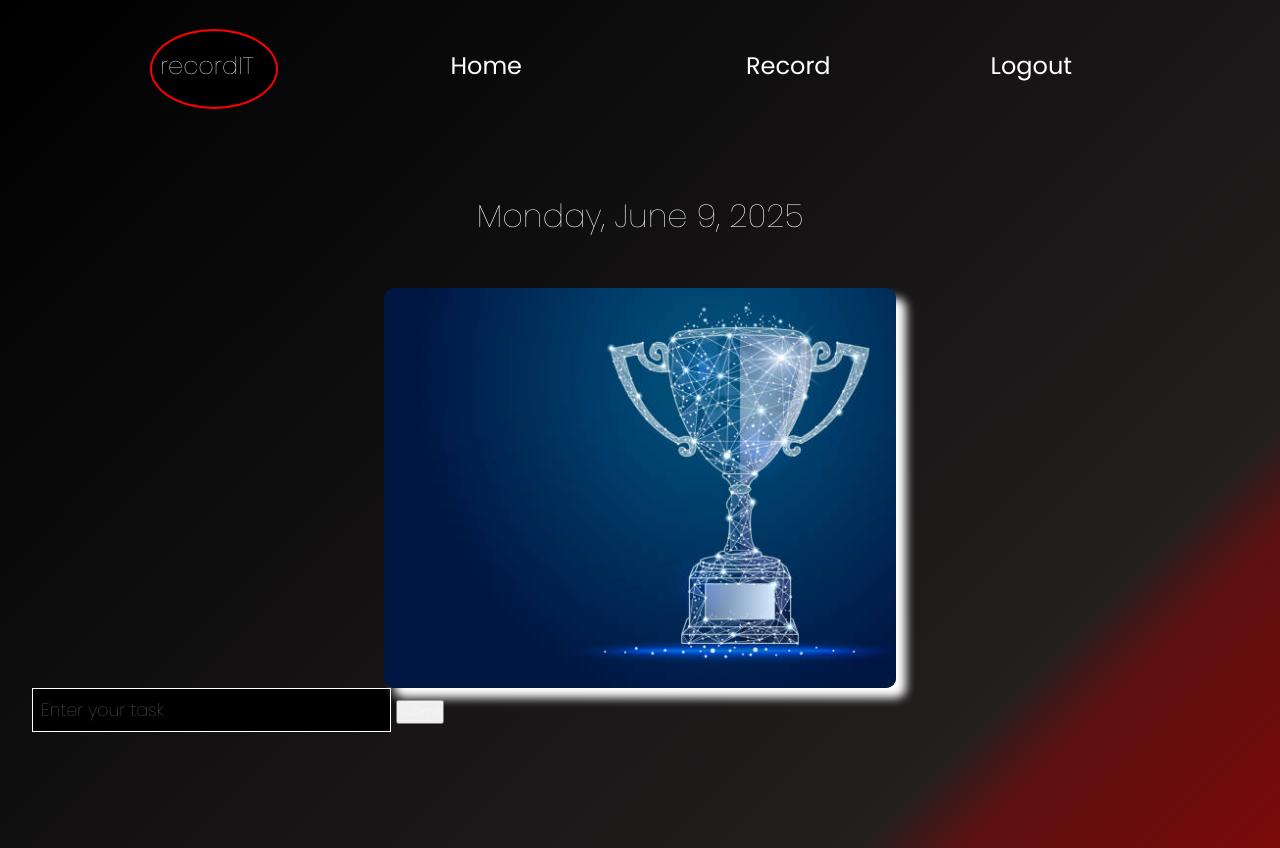
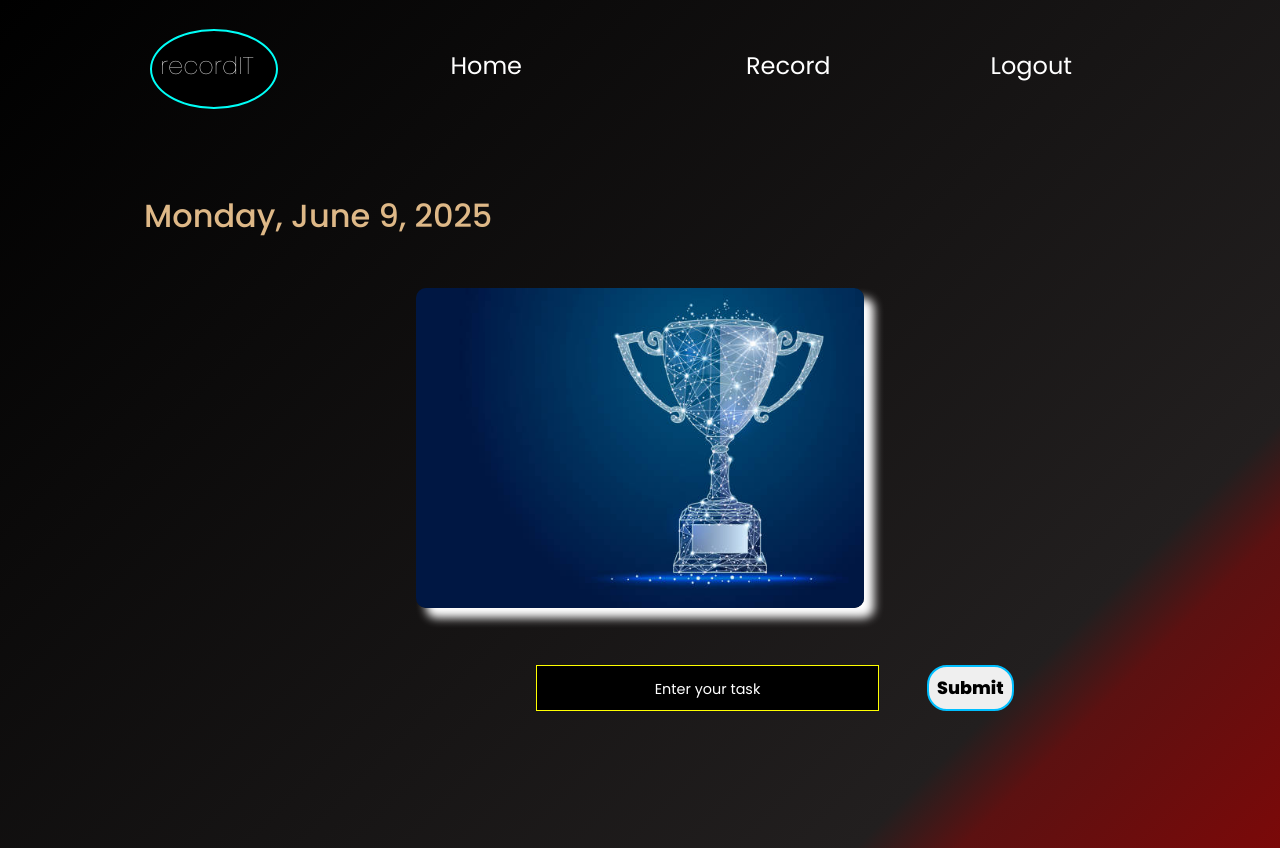
Before and after one commit to EMP-Kritazya/Websites, a Flask app: page /record in a window 1280 px wide; the page is wider, and only the part inside the window is pictured. Run offline with Flask 3, Linux system fonts and the light colour scheme; data that the repository does not hold is empty.

Commit message:
Final Changes

```diff
--- a/record-notes/app.py
+++ b/record-notes/app.py
@@ -14,11 +14,13 @@ class Users(db.Model):
     name = db.Column(db.String(50))
     email = db.Column(db.String(100))
     task = db.Column(db.String(10000))
+    history = db.Column(db.String(10000000))
 
-    def __init__(self, name, email, task):
+    def __init__(self, name, email, task, history):
         self.name = name
         self.email = email
         self.task = task
+        self.history = history
 
 @app.route("/")
 def get_in():
@@ -51,7 +53,7 @@ def verifySignup():
             flash("This email already exists")
             return redirect(url_for("sign_up"))
         else:
-            new_user = Users(name, email, task = "")
+            new_user = Users(name, email, task = "", history="")
             db.session.add(new_user)
             db.session.commit()
             flash("Signed In Successfully")
@@ -108,6 +110,7 @@ def add_task():
             user = Users.query.filter_by(name=session["name"], email=session["email"]).first()
             if user:
                 user.task = (user.task or "") + task + ","
+                user.history = user.task
             try:
                 db.session.commit()
                 print("Task Added Successfully to DataBase")
--- a/record-notes/static/home.css
+++ b/record-notes/static/home.css
@@ -37,7 +37,7 @@ nav {
   height: 5rem;
   width: 8rem;
   background-color: black;
-  border: 2px solid red;
+  border: 2px solid rgb(0, 255, 247);
   border-radius: 100%;
   position: absolute;
   top: -55%;
--- a/record-notes/static/record.css
+++ b/record-notes/static/record.css
@@ -37,7 +37,7 @@ nav {
   height: 5rem;
   width: 8rem;
   background-color: black;
-  border: 2px solid red;
+  border: 2px solid rgb(0, 255, 247);
   border-radius: 100%;
   position: absolute;
   top: -55%;
@@ -81,9 +81,10 @@ main {
 
 .task-lists {
   margin: auto;
-  width: 40vw;
+  width: 35vw;
   background-color: rgb(19, 19, 22);
-  min-height: 25rem;
+  min-height: 20rem;
+  max-height: 25rem;
   border-radius: 10px;
   padding: 1rem;
   box-shadow: 10px 10px 10px white;
@@ -92,8 +93,9 @@ main {
   display: flex;
   flex-direction: column;
   z-index: 1;
-  overflow: hidden;
+  overflow: scroll;
 }
+
 .task-lists::before {
   content: "";
   position: absolute;
@@ -122,8 +124,10 @@ main {
 
 #datetime {
   font-size: 2rem;
-  text-align: center;
-  margin: 2rem 0rem 3rem 0rem;
+  text-align: left;
+  margin: 2rem 0rem 3rem 7rem;
+  font-weight: 500;
+  color: burlywood;
 }
 
 .flash {
@@ -204,24 +208,23 @@ main {
   border-radius: 10px;
 }
 
+.task-area:hover {
+  border: 2px solid rgb(255, 251, 0);
+}
+
+.checkbox {
+  height: 1rem;
+  width: 1rem;
+}
+
+.checkbox:hover {
+  cursor: pointer;
+}
+
 .task {
   display: block;
   font-family: "Times New Roman", Times, serif;
   font-size: 1.2rem;
-}
-
-.name {
-  background-color: black;
-  border: 1px solid white;
-  color: white;
-  padding: 0.5rem;
-  font-size: 1.1rem;
-}
-
-.name:focus {
-  border-color: #007bff;
-  outline: none;
-  box-shadow: 0 0 5px rgba(0, 123, 255, 0.5);
 }
 
 .remove {
@@ -249,3 +252,61 @@ main {
     opacity: 0;
   }
 }
+
+.task-configure {
+  width: 100vw;
+  padding: 1rem;
+  display: flex;
+  flex-direction: row;
+  margin: 4rem 2rem;
+  position: relative;
+}
+
+#mainform {
+  position: absolute;
+  width: 25vw;
+  display: flex;
+  left: 50%;
+  top: 50%;
+  transform: translate(-55%, -50%);
+  padding: 0.5rem;
+}
+
+.name {
+  background-color: black;
+  border: 1px solid yellow;
+  /* margin-right: 3rem; */
+  font-size: 1.1rem;
+}
+
+.name::placeholder {
+  color: white;
+  font-weight: 400;
+  font-size: 0.9rem;
+  text-align: center;
+}
+
+.name:focus {
+  border-color: #007bff;
+  outline: none;
+  box-shadow: 0 0 5px rgba(0, 123, 255, 0.5);
+  color: rgb(255, 255, 0);
+}
+
+.submit {
+  color: black;
+  border: 2px solid rgb(0, 191, 255);
+  padding: 0.5rem;
+  border-radius: 20px;
+  width: 6rem;
+  font-size: 1.1rem;
+  font-weight: 800;
+  margin-left: 3rem;
+}
+
+.submit:hover {
+  cursor: pointer;
+  background-color: black;
+  border: 2px solid white;
+  color: white;
+}
--- a/record-notes/templates/database.html
+++ b/record-notes/templates/database.html
@@ -2,7 +2,9 @@
 contents %} {% for user in values %}
 <p>
   Name: {{user.name}}, &nbsp;&nbsp;&nbsp;&nbsp;Email: {{user.email}},
-  &nbsp;&nbsp;&nbsp;&nbsp;Task: {{user.task}}
+  &nbsp;&nbsp;&nbsp;&nbsp;Task:
+  {{user.task}},&nbsp;&nbsp;&nbsp;&nbsp;&nbsp;&nbsp;&nbsp;&nbsp;&nbsp;&nbsp;&nbsp;&nbsp;History:
+  {{user.history}}
 </p>
 <br />
 <hr />
@@ -10,7 +12,7 @@ contents %} {% for user in values %}
 <script>
   setInterval(function () {
     location.reload();
-  }, 5000);
+  }, 2000);
 </script>
 
 {% endfor %} {%endblock%}
--- a/record-notes/templates/login.html
+++ b/record-notes/templates/login.html
@@ -17,6 +17,7 @@ if messages %} {% for msg in messages %}
         type="text"
         name="name"
         placeholder="Enter your Name"
+        autocomplete="off"
       />
 
       <label for="email">Email:</label>
@@ -25,6 +26,7 @@ if messages %} {% for msg in messages %}
         type="email"
         name="email"
         placeholder="Enter your email"
+        autocomplete="off"
       />
 
       <input class="submit" type="submit" name="submit" />
--- a/record-notes/templates/record.html
+++ b/record-notes/templates/record.html
@@ -36,6 +36,7 @@ csslink %}
         name="task"
         placeholder="Enter your task"
         class="name"
+        autocomplete="off"
       />
       <input type="submit" class="submit" />
     </form>
@@ -116,6 +117,7 @@ csslink %}
                   "animationend",
                   () => {
                     taskDiv.style.display = "none";
+                    refreshTasksLists();
                   },
                   { once: true }
                 ); // ensures it only runs once
--- a/record-notes/templates/signup.html
+++ b/record-notes/templates/signup.html
@@ -19,6 +19,7 @@ csslink %}
         type="text"
         name="name"
         placeholder="Enter your Name"
+        autocomplete="off"
       />
 
       <label for="email">Email:</label>
@@ -27,6 +28,7 @@ csslink %}
         type="email"
         name="email"
         placeholder="Enter your email"
+        autocomplete="off"
       />
 
       <input class="submit" type="submit" name="submit" />
```
